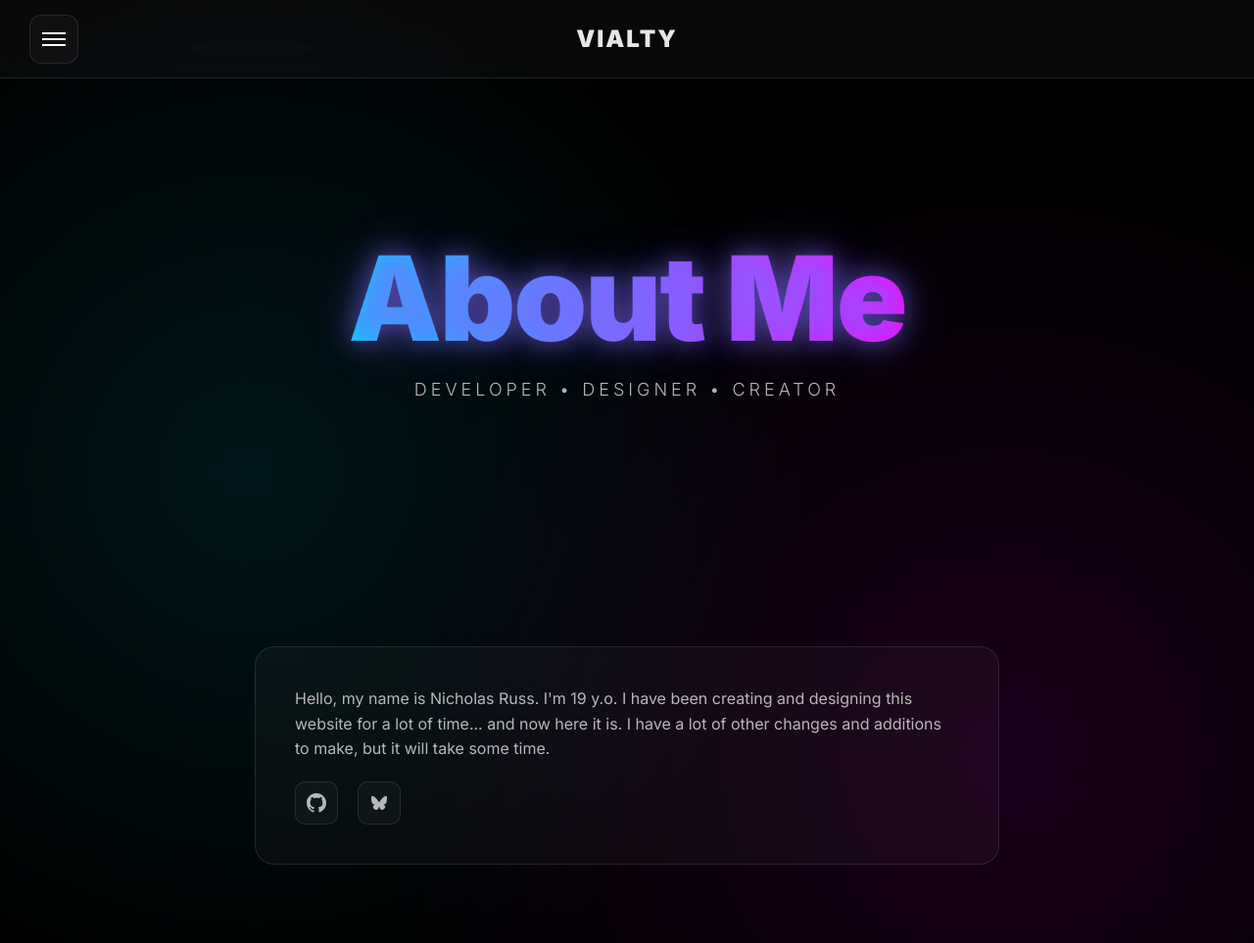
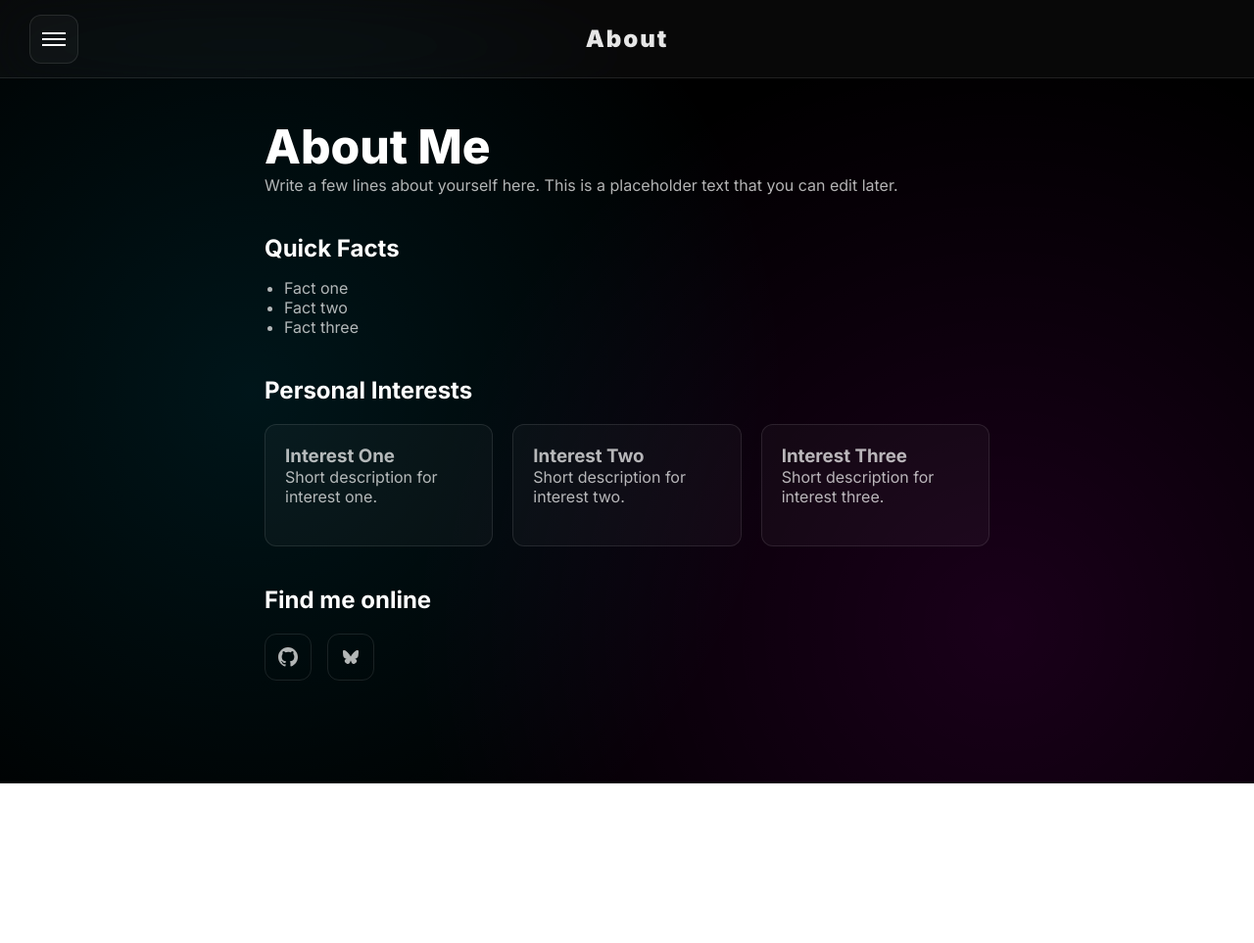
Before and after one commit to vialtyfake/vialty-blog, a website: page public/about.html in a window 1280 px wide. Shown: the whole page at 98% size. After the commit the page ends 800 px from the top, so only its background shows below. Drawn offline with Linux system fonts and the light colour scheme.

Commit message:
Redesign about page with minimal dark theme

```diff
--- a/public/about.css
+++ b/public/about.css
@@ -1,44 +1,64 @@
-.hero-section {
-    min-height: 80vh;
+/* About page styles */
+.about-section {
+  padding: 120px 30px 60px;
+  max-width: 800px;
+  margin: 0 auto;
+  color: var(--text-primary);
 }
 
-.about-section {
-    padding: 20px 20px 80px;
-    max-width: 800px;
-    margin: 0 auto;
+.about-section p {
+  color: var(--text-secondary);
+  margin-bottom: 20px;
 }
 
-.about-card {
+.section-subtitle {
+  font-family: "Inter", sans-serif;
+  font-weight: 700;
+  font-size: 24px;
+  margin: 40px 0 16px;
+  color: var(--text-primary);
+}
+
+.quick-facts {
+  list-style: disc;
+  padding-left: 20px;
+  color: var(--text-secondary);
+}
+
+.cards {
+  display: grid;
+  grid-template-columns: repeat(auto-fit, minmax(200px, 1fr));
+  gap: 20px;
+  margin-top: 20px;
+}
+
+.card {
   background: var(--glass-bg);
   border: 1px solid var(--glass-border);
-    border-radius: 20px;
-    padding: 40px;
+  border-radius: 12px;
+  padding: 20px;
   color: var(--text-secondary);
-    line-height: 1.6;
-    font-family: "Inter", sans-serif;
 }
 
 .social-links {
   display: flex;
-    gap: 20px;
+  gap: 16px;
   margin-top: 20px;
 }
 
-.social-link {
+.social-links a {
   display: flex;
   align-items: center;
   justify-content: center;
-    width: 44px;
-    height: 44px;
-    background: var(--glass-bg);
+  width: 48px;
+  height: 48px;
   border: 1px solid var(--glass-border);
-    border-radius: 10px;
+  border-radius: 12px;
   color: var(--text-secondary);
-    text-decoration: none;
   transition: all 0.3s ease;
 }
 
-.social-link:hover {
-    color: var(--text-primary);
+.social-links a:hover {
   border-color: var(--primary-glow);
+  color: var(--primary-glow);
 }
--- a/public/about.html
+++ b/public/about.html
@@ -23,7 +23,8 @@
       <ul class="nav-links">
         <li><a href="/" class="nav-link">Home</a></li>
         <li><a href="/#blog" class="nav-link">Blog</a></li>
-                <li><a href="/about" class="nav-link active">About</a></li>
+        <li><a href="/#projects" class="nav-link">Projects</a></li>
+        <li><a href="/about" class="nav-link active external-link">About</a></li>
         <li><a href="/#contact" class="nav-link">Contact</a></li>
       </ul>
     </nav>
@@ -37,31 +38,48 @@
             <span></span>
           </div>
         </button>
-                <div class="header-title">VIALTY</div>
+        <div class="header-title">About</div>
       </header>
 
-            <section class="hero-section">
-                <h1 class="main-heading glowing-text">About Me</h1>
-                <p class="hero-subtitle">Developer • Designer • Creator</p>
-            </section>
+      <section class="about-section">
+        <h1 class="section-title">About Me</h1>
+        <p>Write a few lines about yourself here. This is a placeholder text that you can edit later.</p>
 
-            <section class="about-section">
-                <div class="about-card">
-                    <p>
-                        Hello, my name is Nicholas Russ. I'm 19 y.o. I have been creating and designing this website for a lot of time... and now here it is. I have a lot of other changes and additions to make, but it will take some time.
-                    </p>
+        <h2 class="section-subtitle">Quick Facts</h2>
+        <ul class="quick-facts">
+          <li>Fact one</li>
+          <li>Fact two</li>
+          <li>Fact three</li>
+        </ul>
+
+        <h2 class="section-subtitle">Personal Interests</h2>
+        <div class="cards">
+          <div class="card">
+            <h3>Interest One</h3>
+            <p>Short description for interest one.</p>
+          </div>
+          <div class="card">
+            <h3>Interest Two</h3>
+            <p>Short description for interest two.</p>
+          </div>
+          <div class="card">
+            <h3>Interest Three</h3>
+            <p>Short description for interest three.</p>
+          </div>
+        </div>
+
+        <h2 class="section-subtitle">Find me online</h2>
         <div class="social-links">
-                        <a href="https://github.com/vialtyfake" class="social-link" aria-label="GitHub">
+          <a href="https://github.com/vialtyfake" aria-label="GitHub">
             <svg width="24" height="24" viewBox="0 0 24 24" fill="currentColor">
-                                <path d="M12 2C6.477 2 2 6.477 2 12c0 4.42 2.865 8.17 6.839 9.49.5.092.682-.217.682-.482 0-.237-.008-.866-.013-1.7-2.782.603-3.369-1.34-3.369-1.34-.454-1.156-1.11-1.463-1.11-1.463-.908-.62.069-.608.069-.608 1.003.07 1.531 1.03 1.531 1.03.892 1.529 2.341 1.087 2.91.832.092-.647.35-1.088.636-1.338-2.22-.253-4.555-1.11-4.555-4.943 0-1.091.39-1.984 1.029-2.683-.103-.253-.446-1.27.098-2.647 0 0 .84-.269 2.75 1.025A9.578 9.578 0 0112 6.836c.85.004 1.705.114 2.504.336 1.909-1.294 2.747-1.025 2.747-1.025.546 1.377.203 2.394.1 2.647.64.699 1.028 1.592 1.028 2.683 0 3.842-2.339 4.687-4.566 4.935.359.309.678.919.678 1.852 0 1.336-.012 2.415-.012 2.743 0 .267.18.578.688.48C19.138 20.167 22 16.418 22 12c0-5.523-4.477-10-10-10z"/>
+              <path d="M12 2C6.477 2 2 6.477 2 12c0 4.42 2.865 8.17 6.839 9.49.5.092.682-.217.682-.482 0-.237-.008-.866-.013-1.7-2.782.603-3.369-1.34-3.369-1.34-.454-1.156-1.11-1.463-1.11-1.463-.908-.62.069-.608.069-.608 1.003.07 1.531 1.03 1.531 1.03.892 1.529 2.341 1.087 2.91.832.092-.647.35-1.088.636-1.338-2.22-.253-4.555-1.11-4.555-4.943 0-1.091.39-1.984 1.029-2.683-.103-.253-.446-1.27.098-2.647 0 0 .84-.269 2.75 1.025A9.578 9.578 0 0112 6.836c.85.004 1.705.114 2.504.336 1.909-1.294 2.747-1.025 2.747-1.025.544 1.377.203 2.394.1 2.647.64.699 1.028 1.592 1.028 2.683 0 3.842-2.339 4.687-4.566 4.935.359.309.678.919.678 1.852 0 1.336-.012 2.415-.012 2.743 0 .267.18.578.688.48C19.138 20.167 22 16.418 22 12c0-5.523-4.477-10-10-10z"/>
             </svg>
           </a>
-                        <a href="https://bsky.app/profile/your-handle" class="social-link" aria-label="Bluesky">
+          <a href="https://bsky.app/profile/your-handle" aria-label="Bluesky">
             <svg width="16" height="16" viewBox="0 0 16 16" fill="currentColor">
-                                <path d="M3.468 1.948C5.303 3.325 7.276 6.118 8 7.616c.725-1.498 2.698-4.29 4.532-5.668C13.855.955 16 .186 16 2.632c0 .489-.28 4.105-.444 4.692-.572 2.04-2.653 2.561-4.504 2.246 3.236.551 4.06 2.375 2.281 4.2-3.376 3.464-4.852-.87-5.23-1.98-.07-.204-.103-.3-.103-.218 0-.081-.033.014-.102.218-.379 1.11-1.855 5.444-5.231 1.98-1.778-1.825-.955-3.65 2.28-4.2-1.85.315-3.932-.205-4.503-2.246C.28 6.737 0 3.12 0 2.632 0 .186 2.145.955 3.468 1.948" />
+              <path d="M3.468 1.948C5.303 3.325 7.276 6.118 8 7.616c.725-1.498 2.698-4.29 4.532-5.668C13.855.955 16 .186 16 2.632c0 .489-.28 4.105-.444 4.692-.572 2.04-2.653 2.561-4.504 2.246 3.236.551 4.06 2.375 2.281 4.2-3.376 3.464-4.852-.87-5.23-1.98-.07-.204-.103-.3-.103-.218 0-.081-.033.014-.102.218-.379 1.11-1.855 5.444-5.231 1.98-1.778-1.825-.955-3.65 2.28-4.2-1.85.315-3.932-.205-4.503-2.246C.28 6.737 0 3.12 0 2.632 0 .186 2.145.955 3.468 1.948"/>
             </svg>
           </a>
-                    </div>
         </div>
       </section>
     </div>
--- a/public/about.js
+++ b/public/about.js
@@ -1,18 +1,15 @@
-const menuButton = document.getElementById('menuButton');
-const navMenu = document.getElementById('navMenu');
-const navClose = document.getElementById('navClose');
-const navLinks = document.querySelectorAll('.nav-link');
+// Minimal navigation handling for About page
 
-function openNav() {
-    navMenu.classList.add('active');
-    document.body.style.overflow = 'hidden';
-}
+document.addEventListener('DOMContentLoaded', () => {
+  const menuButton = document.getElementById('menuButton');
+  const navMenu = document.getElementById('navMenu');
+  const navClose = document.getElementById('navClose');
+  const navLinks = document.querySelectorAll('.nav-link');
 
-function closeNav() {
-    navMenu.classList.remove('active');
-    document.body.style.overflow = 'auto';
-}
+  const openMenu = () => navMenu.classList.add('active');
+  const closeMenu = () => navMenu.classList.remove('active');
 
-menuButton?.addEventListener('click', openNav);
-navClose?.addEventListener('click', closeNav);
-navLinks.forEach(link => link.addEventListener('click', closeNav));
+  menuButton?.addEventListener('click', openMenu);
+  navClose?.addEventListener('click', closeMenu);
+  navLinks.forEach(link => link.addEventListener('click', closeMenu));
+});
```
Lines whose indentation alone changed are shown as unchanged.
